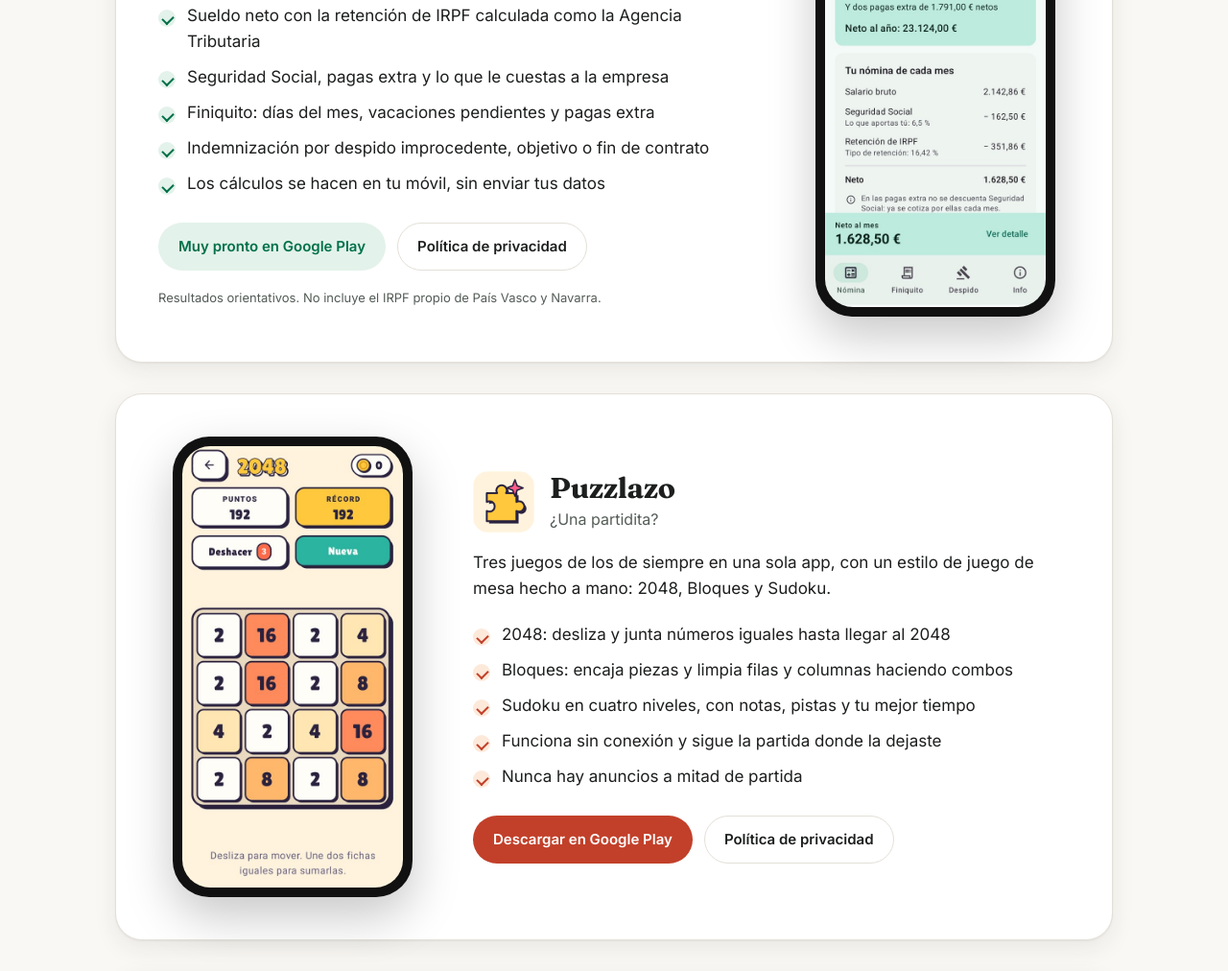
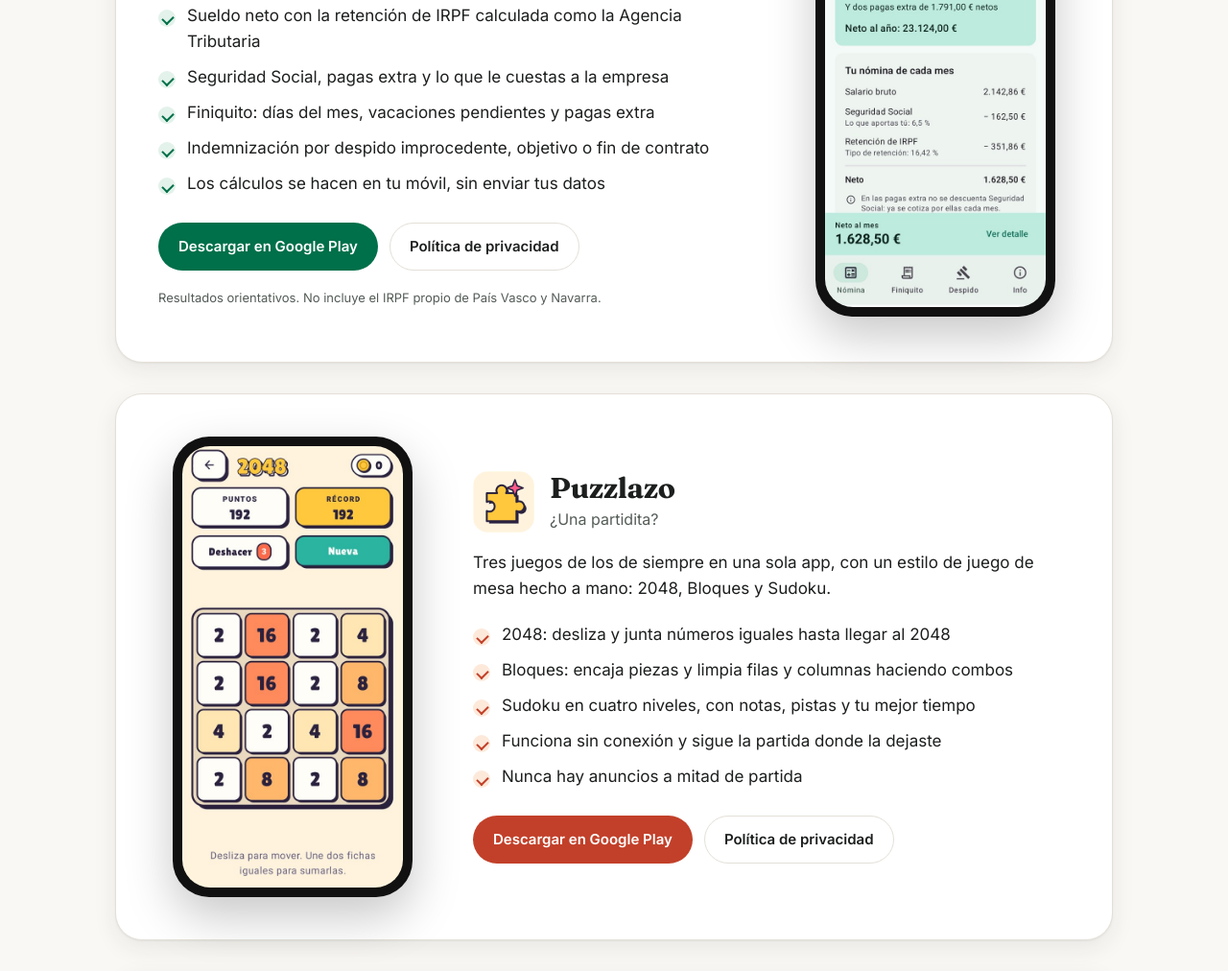
Before and after one commit to Appsconarte/appsconarte.github.io, a plain HTML site: page index.html in a window 1280 px wide. Shown: the part 2173-3185 px from the top of the page at 96% size. Drawn offline with Linux system fonts and the light colour scheme.

Commit message:
Enlace a Google Play de Mi Nómina Neta
Co-Authored-By: Claude Opus 5.5 <noreply@anthropic.com>

```diff
--- a/index.html
+++ b/index.html
@@ -214,7 +214,7 @@
             <li>Los cálculos se hacen en tu móvil, sin enviar tus datos</li>
           </ul>
           <div class="acciones">
-            <span class="boton pronto">Muy pronto en Google Play</span>
+            <a class="boton principal" href="https://play.google.com/store/apps/details?id=com.appsconarte.minominaneta">Descargar en Google Play</a>
             <a class="boton" href="minominaneta-privacidad/">Política de privacidad</a>
           </div>
           <p class="aviso">Resultados orientativos. No incluye el IRPF propio de País Vasco y Navarra.</p>
```
